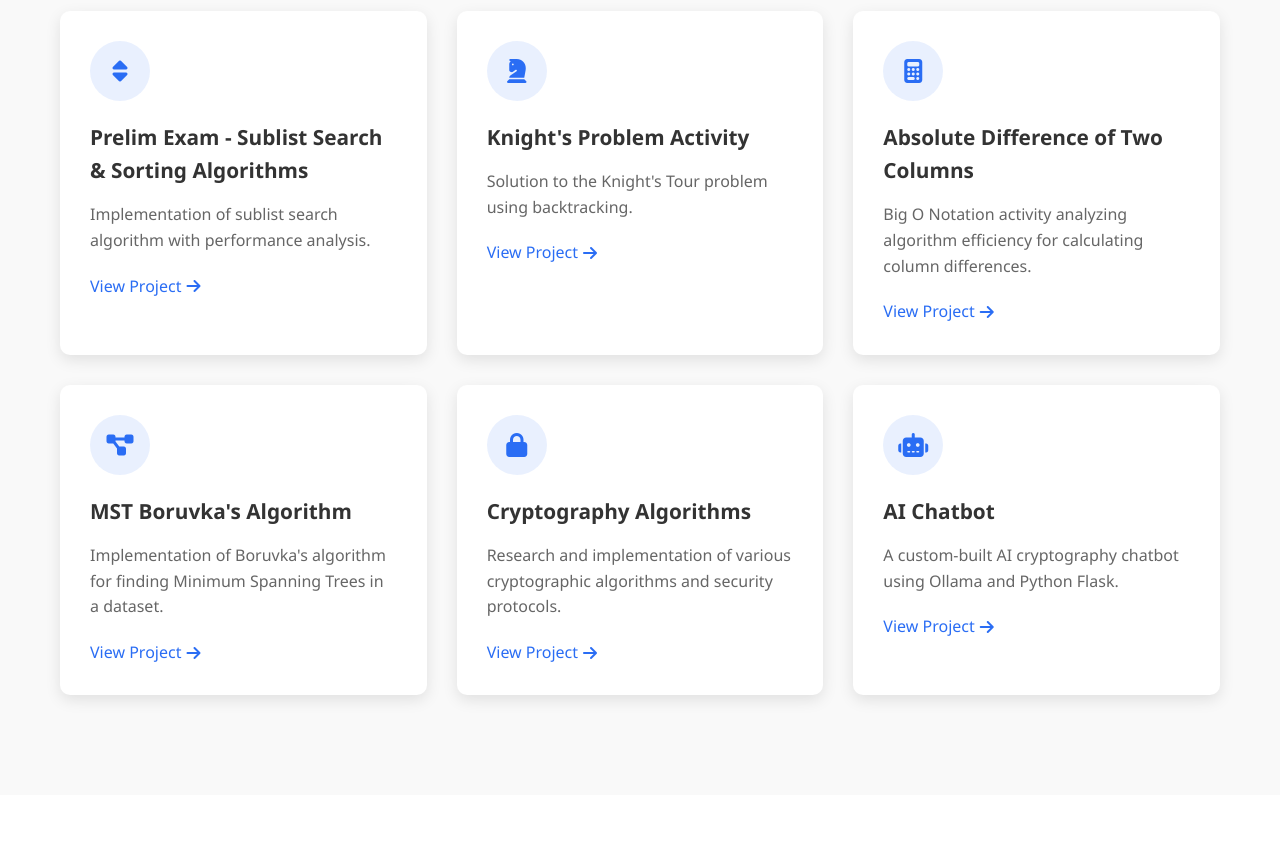
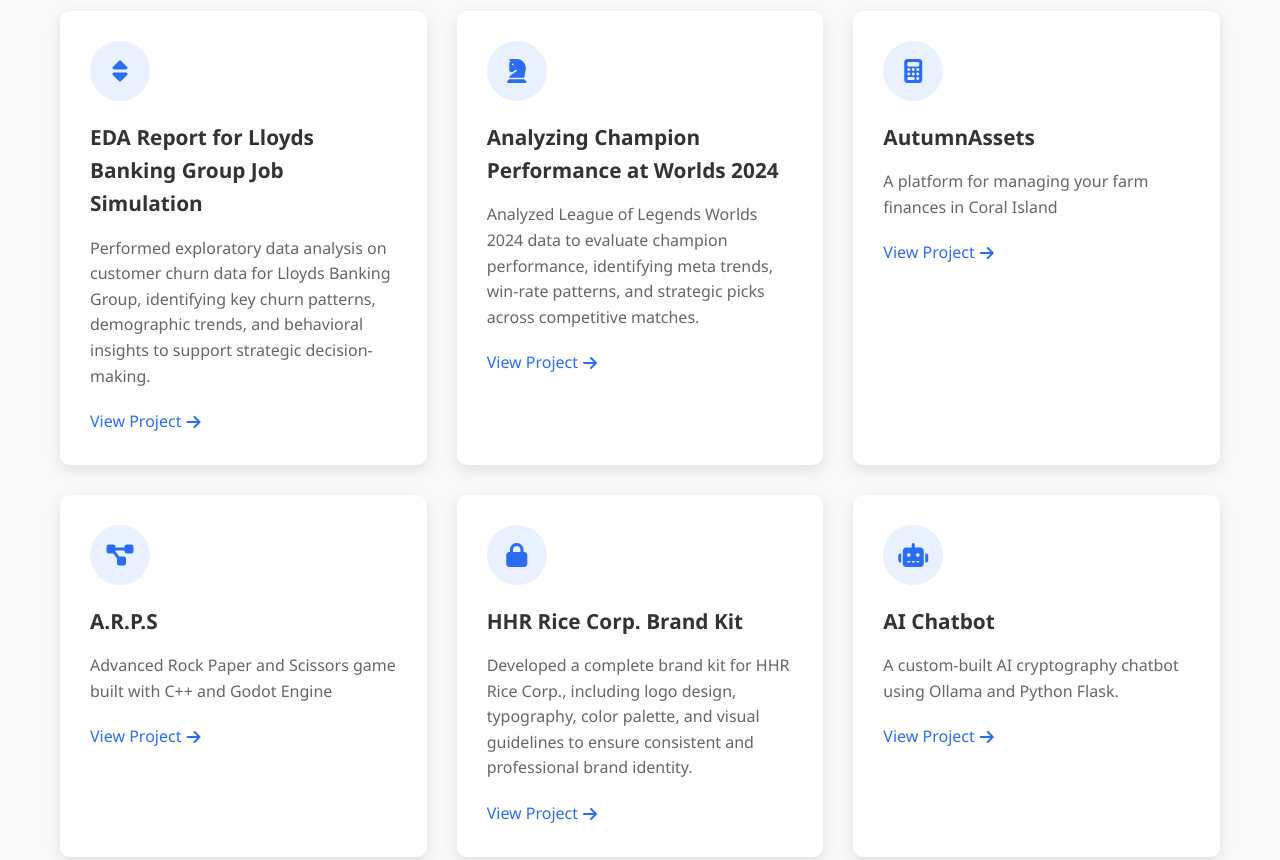
Before and after one commit to Alexander040105/alexandersolis.github.io, a plain HTML site: page index.html in a window 1280 px wide. Shown: the part 1660-2520 px from the top of the page. Drawn offline with Linux system fonts and the light colour scheme.

Commit message:
Last project then it's ready to goooo

```diff
--- a/index.html
+++ b/index.html
@@ -46,7 +46,7 @@
                 <div class="about-text">
                     <p>I am a passionate Computer Science student with hands-on experience in data analysis, web development, and graphic design. I enjoy tackling complex problems and building efficient, user-focused solutions.</p>
                     <p>My academic background and work experience has sharpened my problem-solving abilities and given me a solid foundation in core computing principles. I'm particularly interested in full-stack development, artificial intelligence, and turning data into meaningful insights through analysis and visualization.</p>
-                    <a href="./SOLIS_CV (1).pdf" class="btn" id="downloadBtn" target="_blank">Download Resume</a>
+                    <a href="./Solis_Resume.pdf" class="btn" id="downloadBtn" target="_blank">Download Resume</a>
                 </div>
                 <div class="about-image">
                     <div class="image-placeholder">
@@ -63,37 +63,37 @@
             <div class="projects-grid">
                 <div class="project-card">
                     <div class="project-icon"><i class="fas fa-sort"></i></div>
-                    <h3>Prelim Exam - Sublist Search & Sorting Algorithms</h3>
-                    <p>Implementation of sublist search algorithm with performance analysis.</p>
-                    <a target="_blank" href="https://www.kaggle.com/code/alexanderjonsolis/mobile-dataset-activity1" class="project-link">View Project <i class="fas fa-arrow-right"></i></a>
+                    <h3>EDA Report for Lloyds Banking Group Job Simulation</h3>
+                    <p>Performed exploratory data analysis on customer churn data for Lloyds Banking Group, identifying key churn patterns, demographic trends, and behavioral insights to support strategic decision-making.</p>
+                    <a target="_blank" href="https://docs.google.com/document/d/1cu40Zpb6SCpGYf_gl8bLMehHO6hbnQy_PSR5WvmlLP8/edit?usp=sharing" class="project-link">View Project <i class="fas fa-arrow-right"></i></a>
                 </div>
 
                 <div class="project-card">
                     <div class="project-icon"><i class="fas fa-chess-knight"></i></div>
-                    <h3>Knight's Problem Activity</h3>
-                    <p>Solution to the Knight's Tour problem using backtracking.</p>
-                    <a target="_blank" href="https://www.kaggle.com/code/alexanderjonsolis/knight-s-problem" class="project-link">View Project <i class="fas fa-arrow-right"></i></a>
+                    <h3>Analyzing Champion Performance at Worlds 2024</h3>
+                    <p>Analyzed League of Legends Worlds 2024 data to evaluate champion performance, identifying meta trends, win-rate patterns, and strategic picks across competitive matches.</p>
+                    <a target="_blank" href="https://www.kaggle.com/code/alexanderjonsolis/analyzing-champion-performance-at-worlds-2024" class="project-link">View Project <i class="fas fa-arrow-right"></i></a>
                 </div>
 
                 <div class="project-card">
                     <div class="project-icon"><i class="fas fa-calculator"></i></div>
-                    <h3>Absolute Difference of Two Columns</h3>
-                    <p>Big O Notation activity analyzing algorithm efficiency for calculating column differences.</p>
-                    <a target="_blank" href="https://www.kaggle.com/code/alexanderjonsolis/daat-big-o-notation-activity" class="project-link">View Project <i class="fas fa-arrow-right"></i></a>
+                    <h3>AutumnAssets</h3>
+                    <p>A platform for managing your farm finances in Coral Island</p>
+                    <a target="_blank" href="https://autumnassets.netlify.app/" class="project-link">View Project <i class="fas fa-arrow-right"></i></a>
                 </div>
 
                 <div class="project-card">
                     <div class="project-icon"><i class="fas fa-project-diagram"></i></div>
-                    <h3>MST Boruvka's Algorithm</h3>
-                    <p>Implementation of Boruvka's algorithm for finding Minimum Spanning Trees in a dataset.</p>
-                    <a target="_blank" href="https://www.kaggle.com/code/alexanderjonsolis/mst-boruvka-s-algorithm" class="project-link">View Project <i class="fas fa-arrow-right"></i></a>
+                    <h3>A.R.P.S</h3>
+                    <p>Advanced Rock Paper and Scissors game built with C++ and Godot Engine</p>
+                    <a target="_blank" href="https://github.com/Alexander040105/arps-godot/" class="project-link">View Project <i class="fas fa-arrow-right"></i></a>
                 </div>
 
                 <div class="project-card">
                     <div class="project-icon"><i class="fas fa-lock"></i></div>
-                    <h3>Cryptography Algorithms</h3>
-                    <p>Research and implementation of various cryptographic algorithms and security protocols.</p>
-                    <a target="_blank" href="https://cryptography-presentation.netlify.app/" class="project-link">View Project <i class="fas fa-arrow-right"></i></a>
+                    <h3>HHR Rice Corp. Brand Kit</h3>
+                    <p>Developed a complete brand kit for HHR Rice Corp., including logo design, typography, color palette, and visual guidelines to ensure consistent and professional brand identity.</p>
+                    <a target="_blank" href="https://hhr-brand-kit.my.canva.site/" class="project-link">View Project <i class="fas fa-arrow-right"></i></a>
                 </div>
 
                 <div class="project-card">
```
Also changed, not shown: 2 other files.
